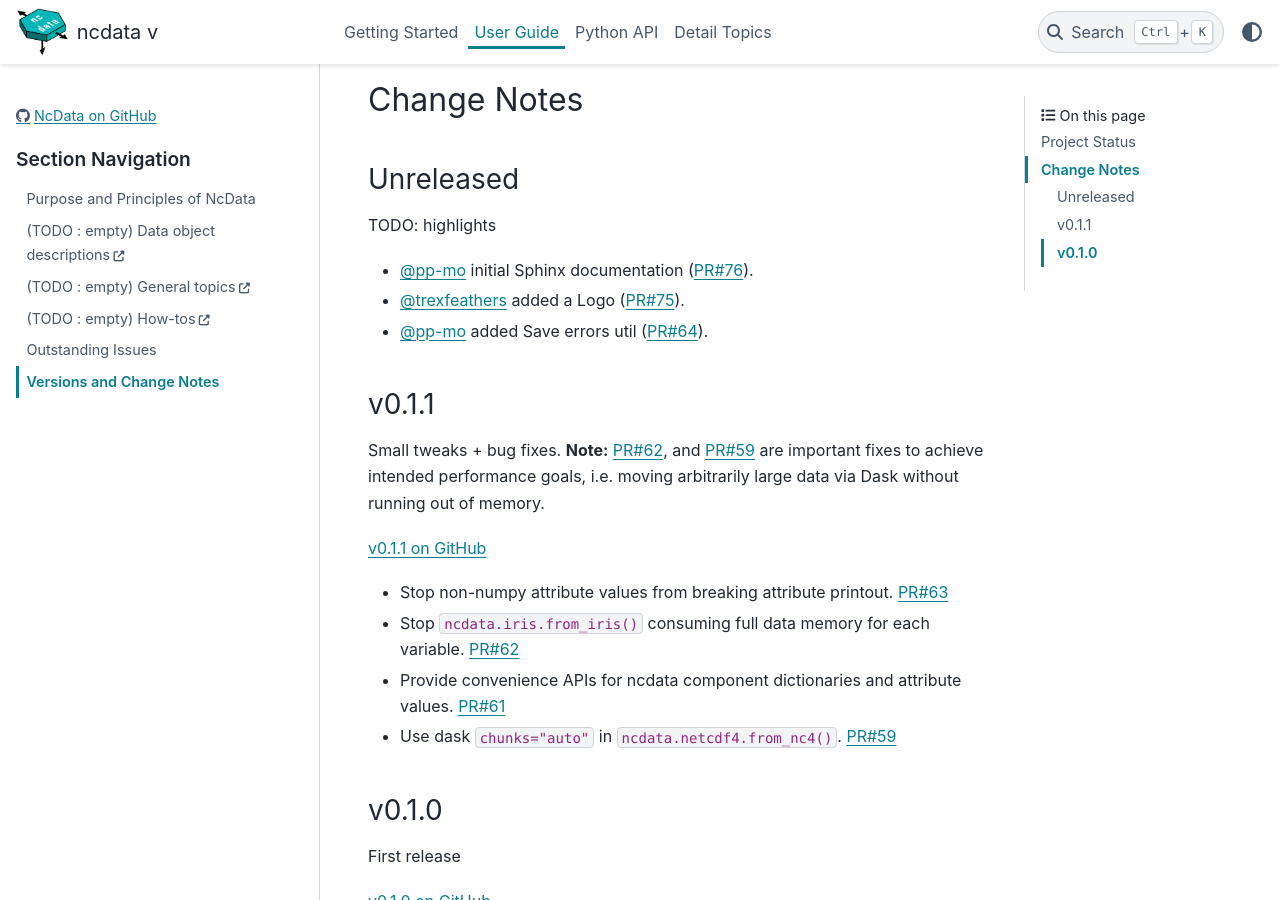
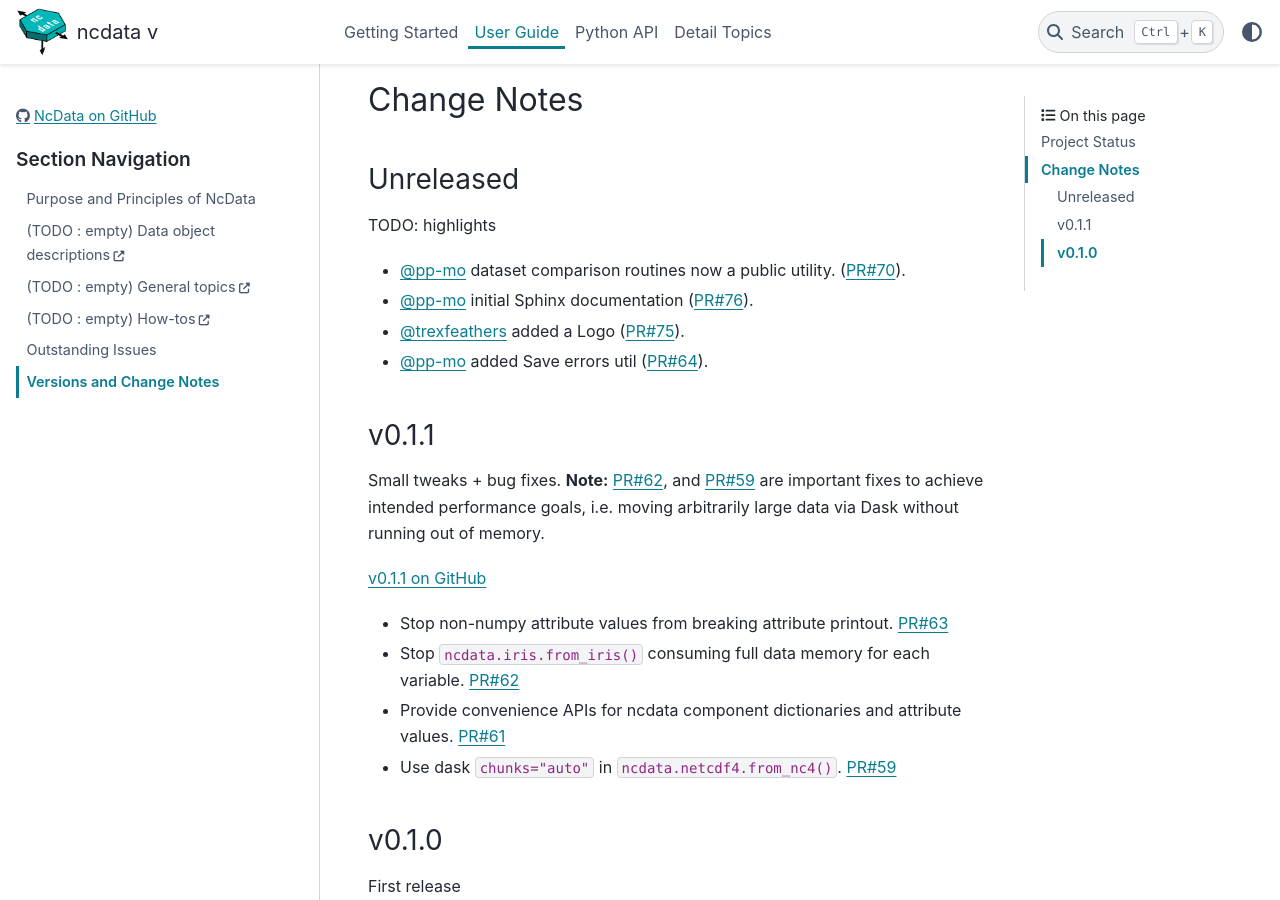
Before and after one commit to pp-mo/ncdata, a Sphinx documentation site: the page built from docs/change_log.rst, in a window 1280 px wide and 900 px high, scrolled down 447 px. Built offline with Sphinx 7.4.7 and the PyData theme 0.15.4, drawn with Linux system fonts in a browser that asks for light colours; the version number could not be read and is left out.

Commit message:
Add change note

```diff
--- a/docs/change_log.rst
+++ b/docs/change_log.rst
@@ -21,6 +21,9 @@ Change Notes
 Unreleased
 ^^^^^^^^^^
 TODO: highlights
+
+* `@pp-mo`_ dataset comparison routines now a public utility.
+  (`PR#70 <https://github.com/pp-mo/ncdata/pull/70>`_).
 
 * `@pp-mo`_ initial Sphinx documentation
   (`PR#76 <https://github.com/pp-mo/ncdata/pull/76>`_).
```
